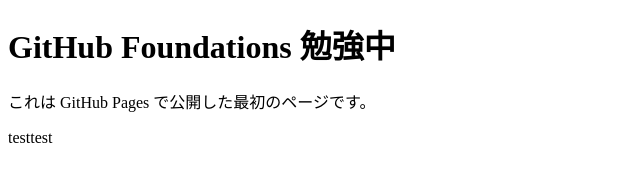
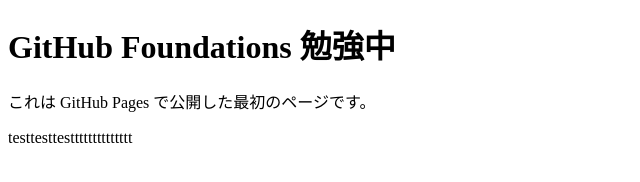
Before and after one commit to nok236/my-first-repo, a plain HTML site: page index.html in a window 1280 px wide. Shown: the full height of the page, 0-640 px from the left. Drawn offline with Linux system fonts and the light colour scheme.

Commit message:
Update index.html

```diff
--- a/index.html
+++ b/index.html
@@ -7,6 +7,6 @@
   <body>
     <h1>GitHub Foundations 勉強中</h1>
     <p>これは GitHub Pages で公開した最初のページです。</p>
-	testtest
+	testtesttestttttttttttttt
   </body>
 </html>
```
